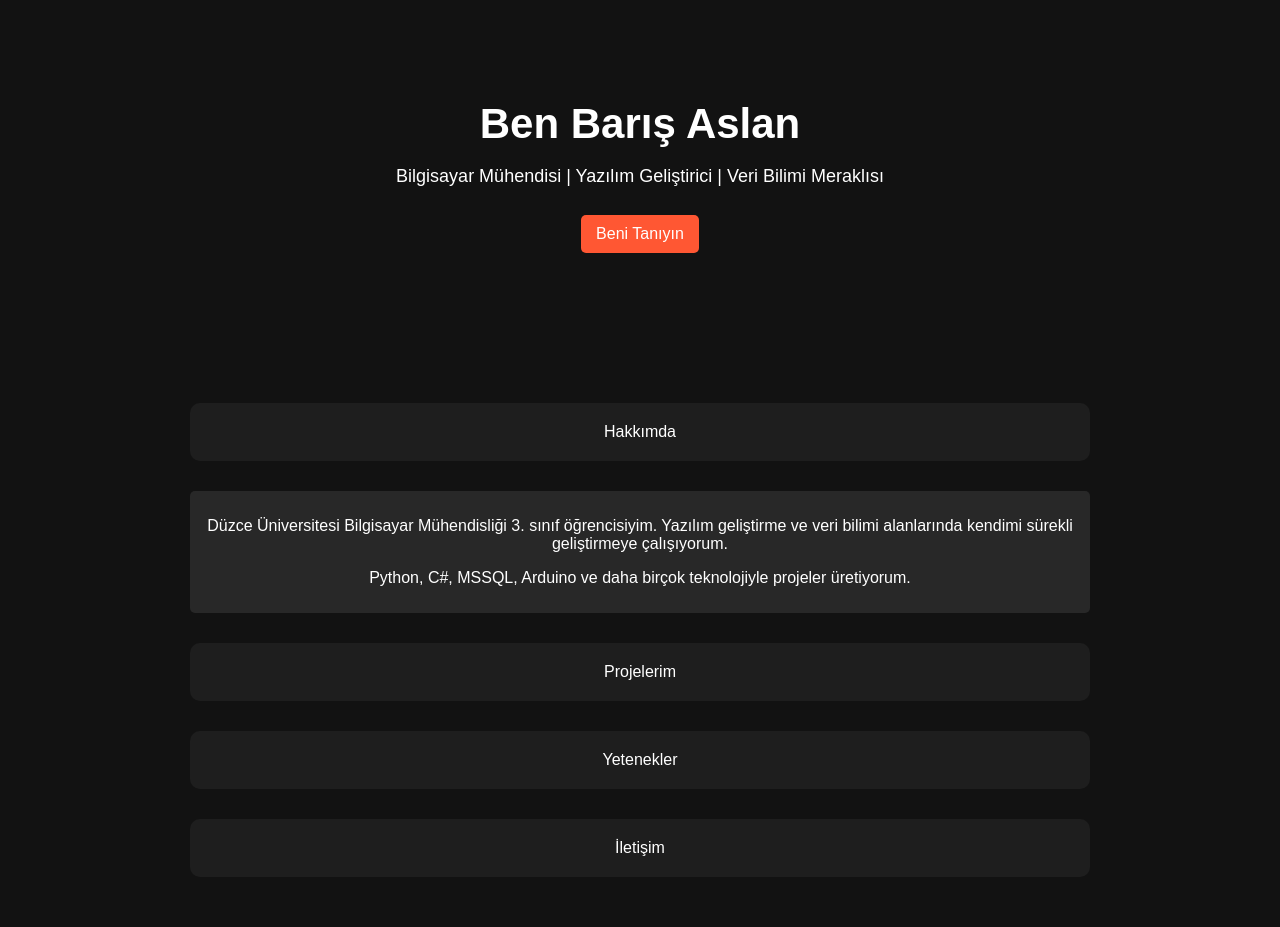
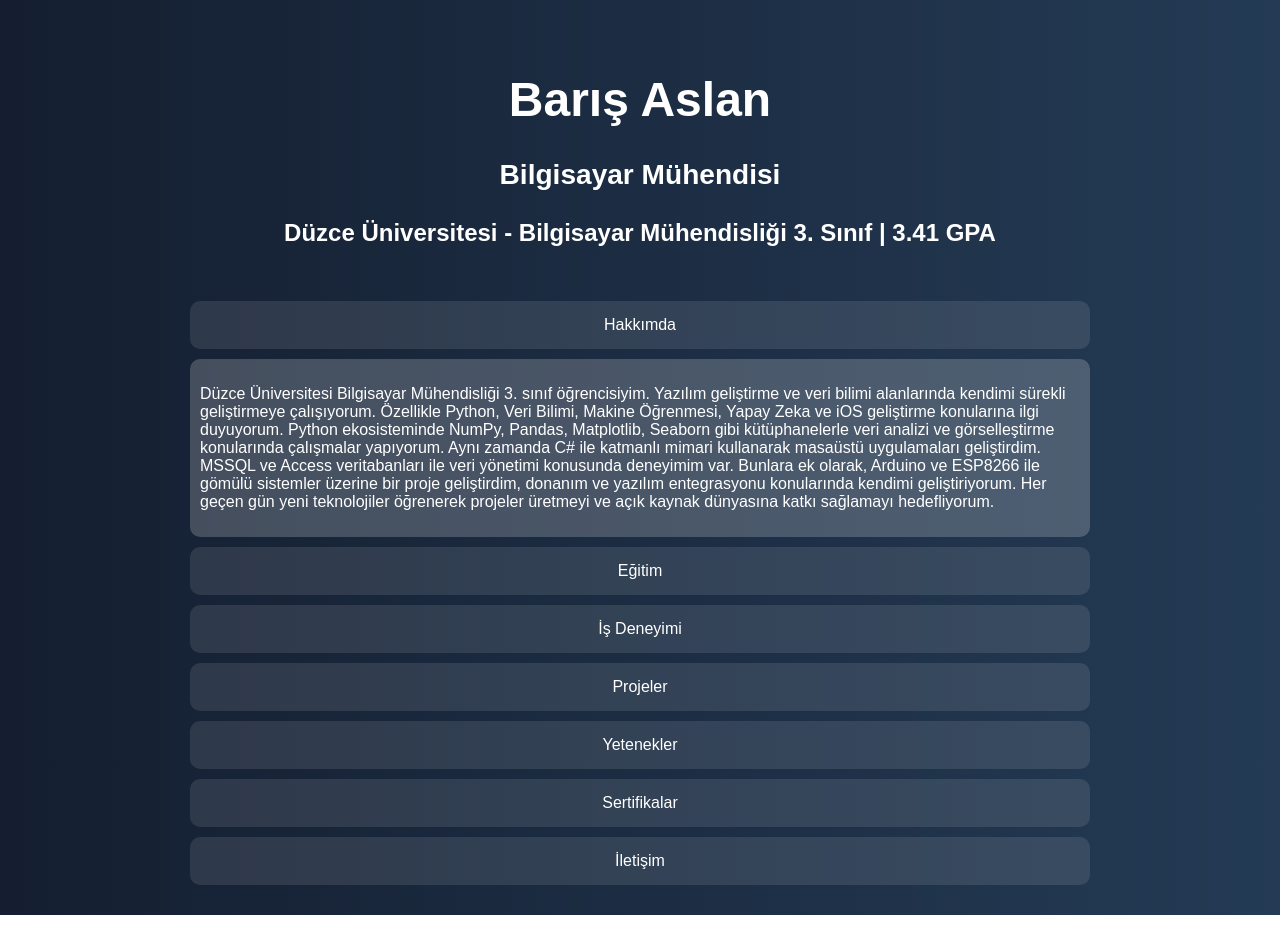
Before and after one commit to aslanbaris13/aslanbaris13.github.io, a plain HTML site: page index.html in a window 1280 px wide. Both pictures are taken after a click on the element "Hakkımda". Drawn offline with Linux system fonts and the light colour scheme.

Commit message:
Update index.html

```diff
--- a/index.html
+++ b/index.html
@@ -5,92 +5,111 @@
     <meta name="viewport" content="width=device-width, initial-scale=1.0">
     <title>Barış Aslan - Kişisel Web Sitesi</title>
     <style>
+        /* Genel Sayfa Stili */
         body {
             font-family: Arial, sans-serif;
             margin: 0;
-            background-color: #121212;
+            padding: 0;
+            background: linear-gradient(to right, #141E30, #243B55); /* Modern renk geçişi */
             color: white;
-            text-align: center;
         }
+
         .container {
             max-width: 900px;
             margin: auto;
             padding: 20px;
+            text-align: center;
         }
+
+        /* Başlık */
         header {
+            padding: 20px;
+            text-align: center;
             font-size: 24px;
             font-weight: bold;
-            margin: 20px 0;
         }
-        .hero {
-            background: url('background.jpg') no-repeat center center/cover;
-            padding: 100px 20px;
-        }
-        .hero h1 {
-            font-size: 42px;
-            margin: 0;
-        }
-        .hero p {
-            font-size: 18px;
-        }
+
+        /* Bölüm Kartları */
         .section {
-            margin: 30px 0;
-            padding: 20px;
-            background: #1e1e1e;
+            background: rgba(255, 255, 255, 0.1);
+            padding: 15px;
+            margin: 10px 0;
             border-radius: 10px;
             cursor: pointer;
+            transition: 0.3s;
         }
+
+        .section:hover {
+            background: rgba(255, 255, 255, 0.2);
+        }
+
         .content {
             display: none;
             padding: 10px;
-            background: #282828;
-            border-radius: 5px;
+            background: rgba(255, 255, 255, 0.2);
+            border-radius: 10px;
+            text-align: left;
         }
-        button {
-            background: #ff5733;
-            color: white;
-            border: none;
-            padding: 10px 15px;
-            font-size: 16px;
-            border-radius: 5px;
-            cursor: pointer;
-            margin-top: 10px;
+
+        ul {
+            list-style-type: none;
+            padding: 0;
         }
-        button:hover {
-            background: #c70039;
+
+        li {
+            margin: 5px 0;
         }
+
         a {
-            color: #ff5733;
+            color: #FFDD57;
             text-decoration: none;
+        }
+
+        a:hover {
+            text-decoration: underline;
         }
     </style>
     <script>
         function toggleContent(id) {
             var content = document.getElementById(id);
-            content.style.display = (content.style.display === "none" || content.style.display === "") ? "block" : "none";
+            if (content.style.display === "none" || content.style.display === "") {
+                content.style.display = "block";
+            } else {
+                content.style.display = "none";
+            }
         }
     </script>
 </head>
 <body>
-    <div class="hero">
-        <h1>Ben Barış Aslan</h1>
-        <p>Bilgisayar Mühendisi | Yazılım Geliştirici | Veri Bilimi Meraklısı</p>
-        <button onclick="toggleContent('hakkimda')">Beni Tanıyın</button>
-    </div>
+    <div class="container">
+        <header>
+            <h1>Barış Aslan</h1>
+            <h3>Bilgisayar Mühendisi</h3>
+            <p>Düzce Üniversitesi - Bilgisayar Mühendisliği 3. Sınıf | 3.41 GPA</p>
+        </header>
 
-    <div class="container">
         <div class="section" onclick="toggleContent('hakkimda')">Hakkımda</div>
         <div class="content" id="hakkimda">
-            <p>Düzce Üniversitesi Bilgisayar Mühendisliği 3. sınıf öğrencisiyim. Yazılım geliştirme ve veri bilimi alanlarında kendimi sürekli geliştirmeye çalışıyorum.</p>
-            <p>Python, C#, MSSQL, Arduino ve daha birçok teknolojiyle projeler üretiyorum.</p>
+            <p>Düzce Üniversitesi Bilgisayar Mühendisliği 3. sınıf öğrencisiyim. Yazılım geliştirme ve veri bilimi alanlarında kendimi sürekli geliştirmeye çalışıyorum. Özellikle Python, Veri Bilimi, Makine Öğrenmesi, Yapay Zeka ve iOS geliştirme konularına ilgi duyuyorum. Python ekosisteminde NumPy, Pandas, Matplotlib, Seaborn gibi kütüphanelerle veri analizi ve görselleştirme konularında çalışmalar yapıyorum. Aynı zamanda C# ile katmanlı mimari kullanarak masaüstü uygulamaları geliştirdim. MSSQL ve Access veritabanları ile veri yönetimi konusunda deneyimim var. Bunlara ek olarak, Arduino ve ESP8266 ile gömülü sistemler üzerine bir proje geliştirdim, donanım ve yazılım entegrasyonu konularında kendimi geliştiriyorum. Her geçen gün yeni teknolojiler öğrenerek projeler üretmeyi ve açık kaynak dünyasına katkı sağlamayı hedefliyorum.</p>
         </div>
 
-        <div class="section" onclick="toggleContent('projeler')">Projelerim</div>
+        <div class="section" onclick="toggleContent('egitim')">Eğitim</div>
+        <div class="content" id="egitim">
+            <p><strong>Düzce Üniversitesi</strong> - Bilgisayar Mühendisliği (3.41 GPA)</p>
+        </div>
+
+        <div class="section" onclick="toggleContent('deneyim')">İş Deneyimi</div>
+        <div class="content" id="deneyim">
+            <p><strong>Cella Kiosk - Mağaza Sorumlusu</strong></p>
+            <p>İletişim ve satış yeteneklerimi geliştirdiğim sorumluluklar benimsediğim bir tecrübe oldu.Bana en önemli katkıları etkili konuşma,ikna yönetimi,takım çalışması gibi yetkinlikleri kazanmış olmamdır.Ayrıca bu süreçte alanımda İstanbul içerisinde birçok satış rekorunu kırmış bulunmaktayım.</p>
+        </div>
+
+        <div class="section" onclick="toggleContent('projeler')">Projeler</div>
         <div class="content" id="projeler">
             <ul>
-                <li><b>Fitness Salonu Otomasyonu:</b> C# ve Access veritabanı kullanarak geliştirdim.</li>
-                <li><b>Dergi-Gazete Bayi Veritabanı:</b> MSSQL ve C# ile geliştirdiğim bir yönetim sistemi.</li>
-                <li><b>Müşteri Algılama Sistemi:</b> Arduino, ESP8266 ve sensörler kullanarak mağaza analiz sistemi.</li>
+                <li><strong>Fitness Salonu Otomasyonu:</strong> C# ile katmanlı mimari kullanarak geliştirdiğim, Access veritabanı destekli üye yönetim sistemi.</li>
+                <li><strong>Dergi-Gazete Bayi Veritabanı:</strong> MSSQL ve C# kullanarak geliştirdiğim abone ve yayın kayıt yönetim sistemi.</li>
+                <li><strong>Müşteri Algılama Sistemi:</strong> Arduino, ESP8266, HC-SR04 ve buzzer kullanarak mağaza içi müşteri takibini sağlayan sistem.</li>
             </ul>
         </div>
 
@@ -98,10 +117,15 @@
         <div class="content" id="yetenekler">
             <ul>
                 <li>Python (NumPy, Pandas, Matplotlib, Seaborn)</li>
-                <li>C# ile Masaüstü Uygulama Geliştirme</li>
+                <li>C# ile masaüstü uygulama geliştirme</li>
                 <li>Veritabanı Yönetimi (MSSQL, Access)</li>
                 <li>Arduino ve ESP8266 ile IoT Projeleri</li>
             </ul>
+        </div>
+
+        <div class="section" onclick="toggleContent('sertifikalar')">Sertifikalar</div>
+        <div class="content" id="sertifikalar">
+            <p>Düzce Üniversitesi İngilizce Sertifikası</p>
         </div>
 
         <div class="section" onclick="toggleContent('iletisim')">İletişim</div>
```
